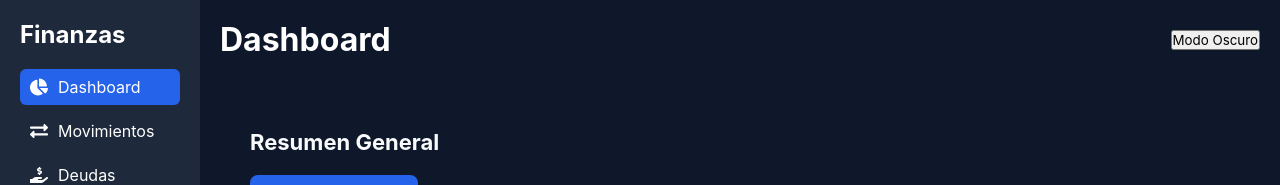
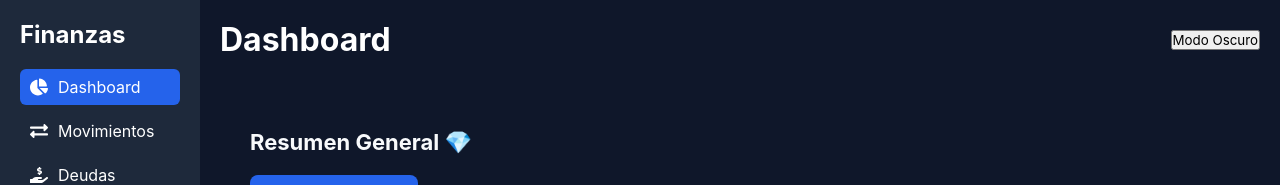
Before and after one commit to Richy211/FinanzasPersonales, a React (Vite) app: page / in a window 1280 px wide. Shown: the top 185 px of the page. Built offline with nearby package versions, Linux system fonts and the light colour scheme.

Commit message:
style: agregar emoji al titulo del dashboard

```diff
--- a/src/pages/Dashboard.jsx
+++ b/src/pages/Dashboard.jsx
@@ -22,7 +22,7 @@ export default function Dashboard() {
 
   return (
     <div className="dashboard">
-      <h1 className="page-title">Resumen General</h1>
+      <h1 className="page-title">Resumen General 💎</h1>
 
 <div style={{ marginBottom: "20px" }}>
   <button
```
